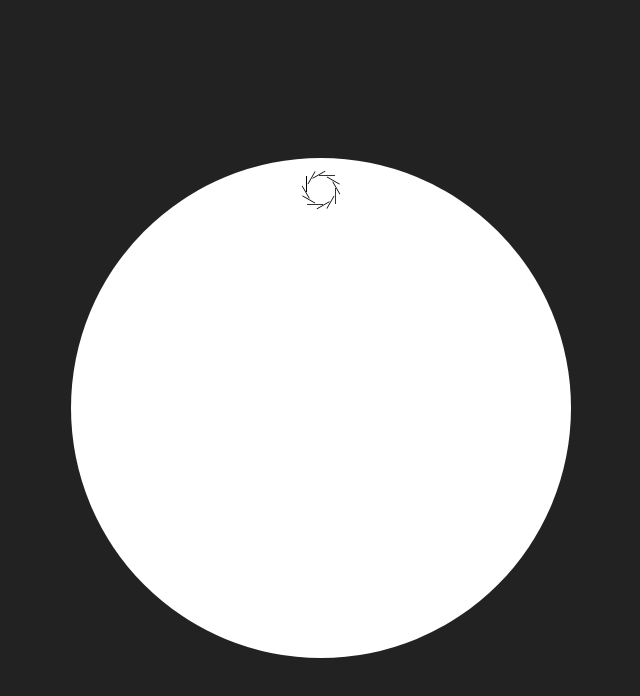
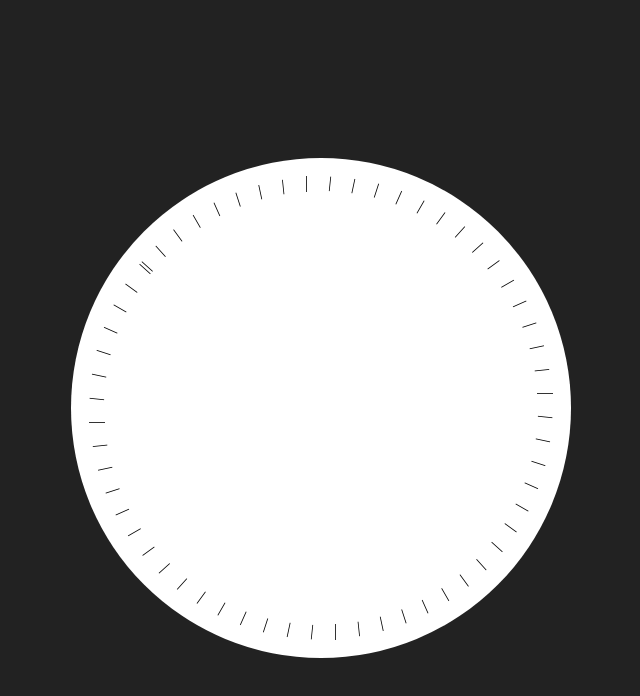
Before and after one commit to WarryPro/Horloge-suisse, a plain HTML site: page index.html in a window 1280 px wide. Shown: the whole page, without its empty margins (319-959 px from the left). Drawn offline with Linux system fonts and the light colour scheme.

Commit message:
ajoutés les aiguilles de l'horloge

```diff
--- a/index.html
+++ b/index.html
@@ -9,66 +9,69 @@
 </head>
 <body>
     <div class="horloge">
-        <div class="heure heure-minutes">|</div>
-        <div class="heure-minutes minutes">|</div>
-        <div class="heure-minutes minutes">|</div>
-        <div class="heure-minutes minutes">|</div>
-        <div class="heure-minutes minutes">|</div>
-        <div class="heure heure-minutes">|</div>
-        <div class="heure-minutes minutes">|</div>
-        <div class="heure-minutes minutes">|</div>
-        <div class="heure-minutes minutes">|</div>
-        <div class="heure-minutes minutes">|</div>
-        <div class="heure heure-minutes">|</div>
-        <div class="heure-minutes minutes">|</div>
-        <div class="heure-minutes minutes">|</div>
-        <div class="heure-minutes minutes">|</div>
-        <div class="heure-minutes minutes">|</div>
-        <div class="heure heure-minutes">|</div>
-        <div class="heure-minutes minutes">|</div>
-        <div class="heure-minutes minutes">|</div>
-        <div class="heure-minutes minutes">|</div>
-        <div class="heure-minutes minutes">|</div>
-        <div class="heure heure-minutes">|</div>
-        <div class="heure-minutes minutes">|</div>
-        <div class="heure-minutes minutes">|</div>
-        <div class="heure-minutes minutes">|</div>
-        <div class="heure-minutes minutes">|</div>
-        <div class="heure heure-minutes">|</div>
-        <div class="heure-minutes minutes">|</div>
-        <div class="heure-minutes minutes">|</div>
-        <div class="heure-minutes minutes">|</div>
-        <div class="heure-minutes minutes">|</div>
-        <div class="heure heure-minutes">|</div>
-        <div class="heure-minutes minutes">|</div>
-        <div class="heure-minutes minutes">|</div>
-        <div class="heure-minutes minutes">|</div>
-        <div class="heure-minutes minutes">|</div>
-        <div class="heure heure-minutes">|</div>
-        <div class="heure-minutes minutes">|</div>
-        <div class="heure-minutes minutes">|</div>
-        <div class="heure-minutes minutes">|</div>
-        <div class="heure-minutes minutes">|</div>
-        <div class="heure heure-minutes">|</div>
-        <div class="heure-minutes minutes">|</div>
-        <div class="heure-minutes minutes">|</div>
-        <div class="heure-minutes minutes">|</div>
-        <div class="heure-minutes minutes">|</div>
-        <div class="heure heure-minutes">|</div>
-        <div class="heure-minutes minutes">|</div>
-        <div class="heure-minutes minutes">|</div>
-        <div class="heure-minutes minutes">|</div>
-        <div class="heure-minutes minutes">|</div>
-        <div class="heure heure-minutes">|</div>
-        <div class="heure-minutes minutes">|</div>
-        <div class="heure-minutes minutes">|</div>
-        <div class="heure-minutes minutes">|</div>
-        <div class="heure-minutes minutes">|</div>
-        <div class="heure heure-minutes">|</div>
-        <div class="heure-minutes minutes">|</div>
-        <div class="heure-minutes minutes">|</div>
-        <div class="heure-minutes minutes">|</div>
-        <div class="heure-minutes minutes">|</div>
+        <div class="heure heure-minutes"><span>|</span></div>
+        <div class="heure-minutes minutes"><span>|</span></div>
+        <div class="heure-minutes minutes"><span>|</span></div>
+        <div class="heure-minutes minutes"><span>|</span></div>
+        <div class="heure-minutes minutes"><span>|</span></div>
+        <div class="heure heure-minutes"><span>|</span></div>
+        <div class="heure-minutes minutes"><span>|</span></div>
+        <div class="heure-minutes minutes"><span>|</span></div>
+        <div class="heure-minutes minutes"><span>|</span></div>
+        <div class="heure-minutes minutes"><span>|</span></div>
+        <div class="heure heure-minutes"><span>|</span></div>
+        <div class="heure-minutes minutes"><span>|</span></div>
+        <div class="heure-minutes minutes"><span>|</span></div>
+        <div class="heure-minutes minutes"><span>|</span></div>
+        <div class="heure-minutes minutes"><span>|</span></div>
+        <div class="heure heure-minutes"><span>|</span></div>
+        <div class="heure-minutes minutes"><span>|</span></div>
+        <div class="heure-minutes minutes"><span>|</span></div>
+        <div class="heure-minutes minutes"><span>|</span></div>
+        <div class="heure-minutes minutes"><span>|</span></div>
+        <div class="heure heure-minutes"><span>|</span></div>
+        <div class="heure-minutes minutes"><span>|</span></div>
+        <div class="heure-minutes minutes"><span>|</span></div>
+        <div class="heure-minutes minutes"><span>|</span></div>
+        <div class="heure-minutes minutes"><span>|</span></div>
+        <div class="heure heure-minutes"><span>|</span></div>
+        <div class="heure-minutes minutes"><span>|</span></div>
+        <div class="heure-minutes minutes"><span>|</span></div>
+        <div class="heure-minutes minutes"><span>|</span></div>
+        <div class="heure-minutes minutes"><span>|</span></div>
+        <div class="heure heure-minutes"><span>|</span></div>
+        <div class="heure-minutes minutes"><span>|</span></div>
+        <div class="heure-minutes minutes"><span>|</span></div>
+        <div class="heure-minutes minutes"><span>|</span></div>
+        <div class="heure-minutes minutes"><span>|</span></div>
+        <div class="heure heure-minutes"><span>|</span></div>
+        <div class="heure-minutes minutes"><span>|</span></div>
+        <div class="heure-minutes minutes"><span>|</span></div>
+        <div class="heure-minutes minutes"><span>|</span></div>
+        <div class="heure-minutes minutes"><span>|</span></div>
+        <div class="heure heure-minutes"><span>|</span></div>
+        <div class="heure-minutes minutes"><span>|</span></div>
+        <div class="heure-minutes minutes"><span>|</span></div>
+        <div class="heure-minutes minutes"><span>|</span></div>
+        <div class="heure-minutes minutes"><span>|</span></div>
+        <div class="heure heure-minutes"><span>|</span></div>
+        <div class="heure-minutes minutes"><span>|</span></div>
+        <div class="heure-minutes minutes"><span>|</span></div>
+        <div class="heure-minutes minutes"><span>|</span></div>
+        <div class="heure-minutes minutes"><span>|</span></div>
+        <div class="heure heure-minutes"><span>|</span></div>
+        <div class="heure-minutes minutes"><span>|</span>|</div>
+        <div class="heure-minutes minutes"><span>|</span></div>
+        <div class="heure-minutes minutes"><span>|</span></div>
+        <div class="heure-minutes minutes"><span>|</span></div>
+        <div class="heure heure-minutes"><span>|</span></div>
+        <div class="heure-minutes minutes"><span>|</span></div>
+        <div class="heure-minutes minutes"><span>|</span></div>
+        <div class="heure-minutes minutes"><span>|</span></div>
+        <div class="heure-minutes minutes"><span>|</span></div>
+        <div class="aiguille-heure"></div>
+        <div class="aiguille-minutes"></div>
+        <div class="aiguille-secondes"></div>
     </div>
 </body>
 </html>
--- a/scss/styles.scss
+++ b/scss/styles.scss
@@ -20,16 +20,24 @@ body {
     border-radius: 50%;
 }
 
-.heure-minutes {
+.heure, .heure-minutes {
     position: absolute;
     width: 2em;
     height: 2em;
     left: calc(50% - 1em);
     top: 1em;
+    transform-origin: center calc(250px - 1em);
 }
 
-@for $i from 1 through 12 {
+span {
+    display: block;
+    width: 1em;
+    height: 1em;
+    transform: rotate(-#{$i * 6}deg);
+}
+
+@for $i from 1 through 60 {
     .heure-minutes:nth-child(#{$i}) {
-        transform: rotate(#{$i * 30}deg);
+        transform: rotate(#{$i * 6}deg);
     }
 }
```
Also changed, not shown: css/styles.css.
